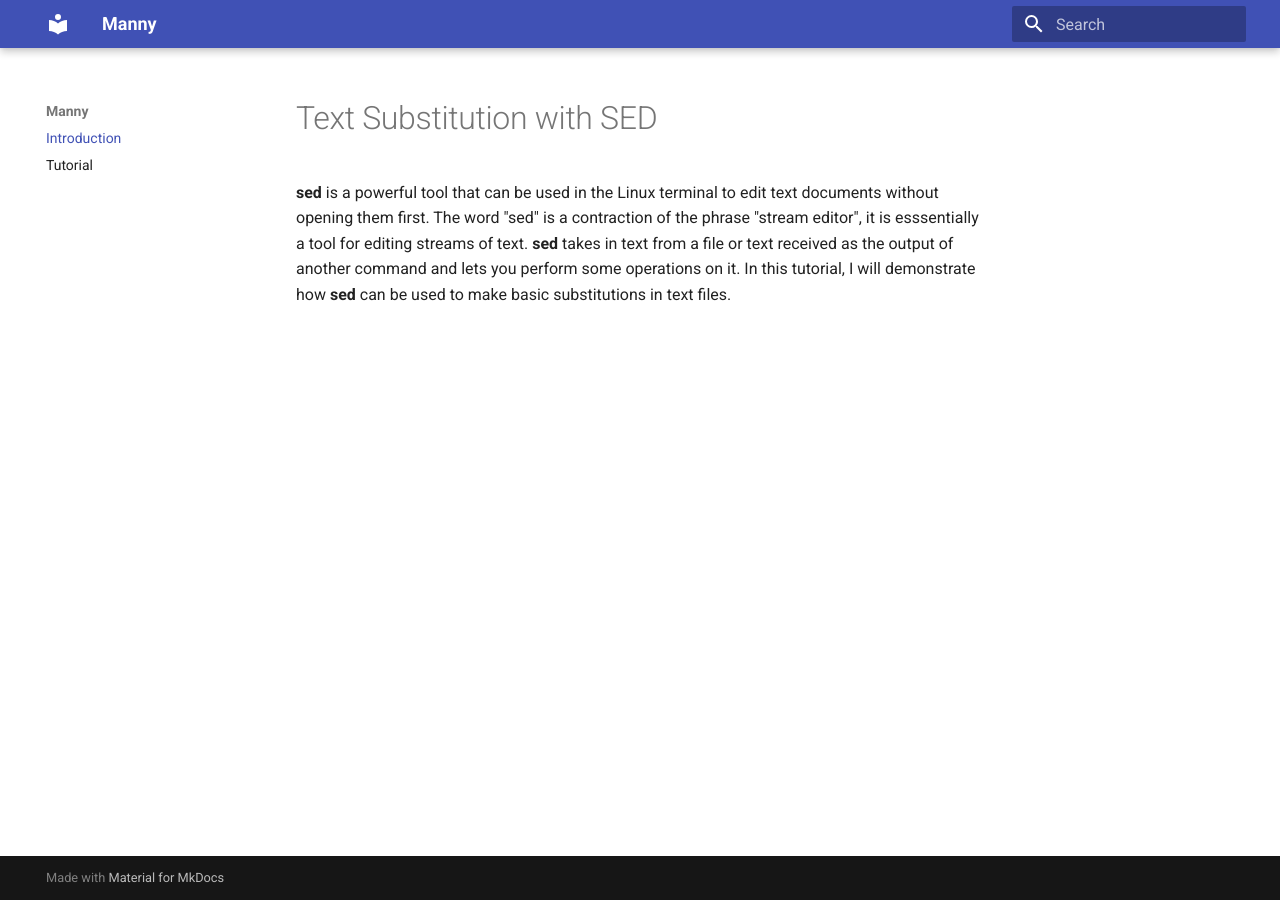
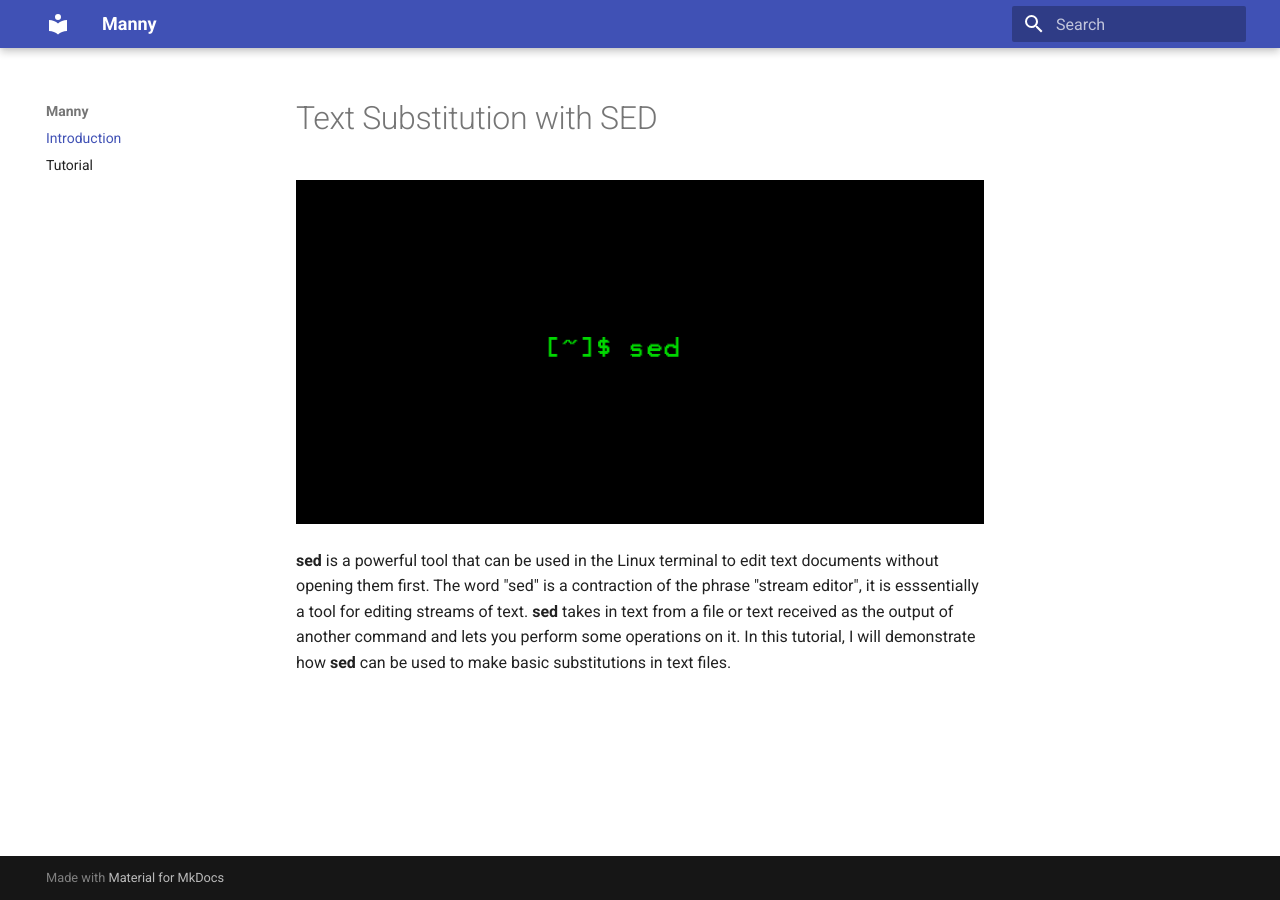
Before and after one commit to devbird007/Manny, an MkDocs documentation site: the page built from docs/index.md, in a window 1280 px wide. Built offline with MkDocs 1.6.1 and Material for MkDocs 9.7.7, drawn with Linux system fonts in a browser that asks for light colours.

Commit message:
Logo update

```diff
--- a/docs/index.md
+++ b/docs/index.md
@@ -1,3 +1,4 @@
 # Text Substitution with SED
+   ![Screenshot](img/sedlogo.png)
 
 **sed** is a powerful tool that can be used in the Linux terminal to edit text documents without opening them first. The word "sed" is a contraction of the phrase "stream editor", it is esssentially a tool for editing streams of text. **sed** takes in text from a file or text received as the output of another command and lets you perform some operations on it. In this tutorial, I will demonstrate how **sed** can be used to make basic substitutions in text files.
```
Also changed, not shown: docs/img/sed_logo.png (added), docs/img/sedlogo.png (added), site/index.html, site/sitemap.xml, site/tut/index.html, 1 other file.
